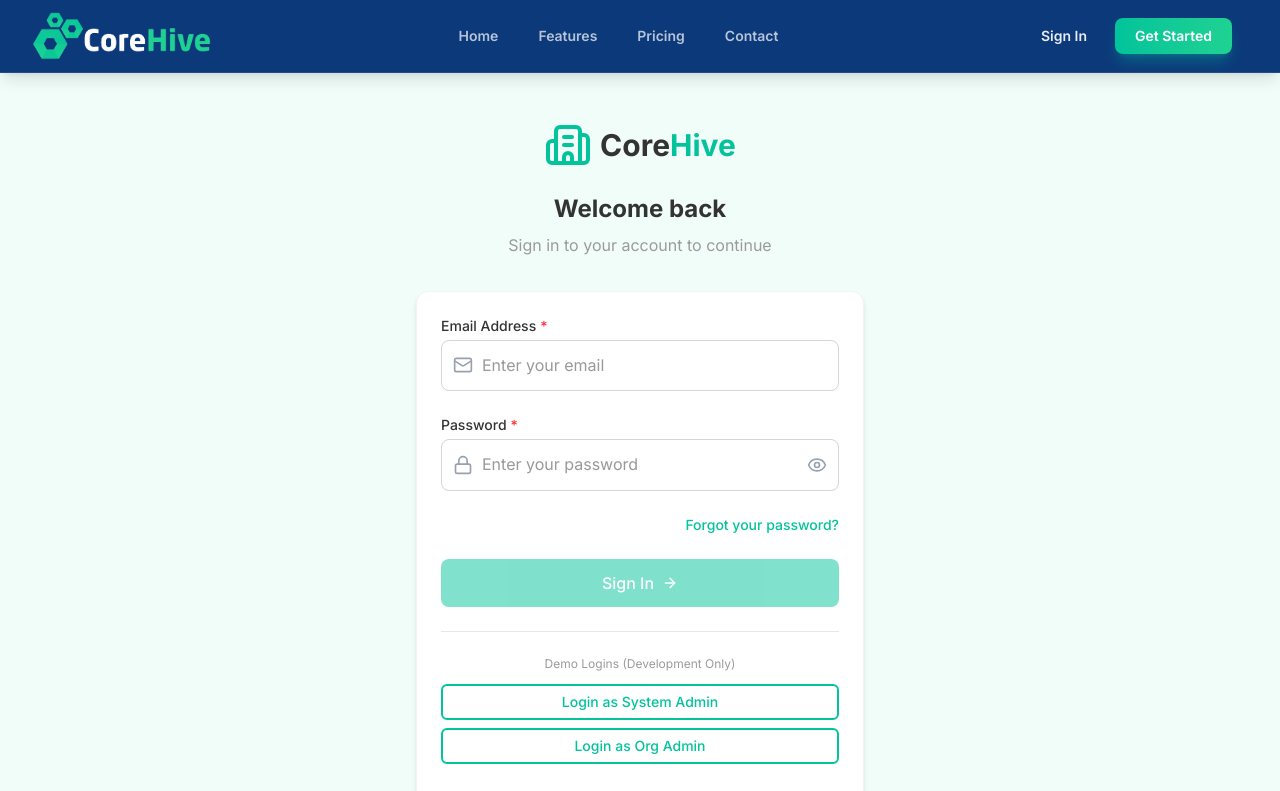
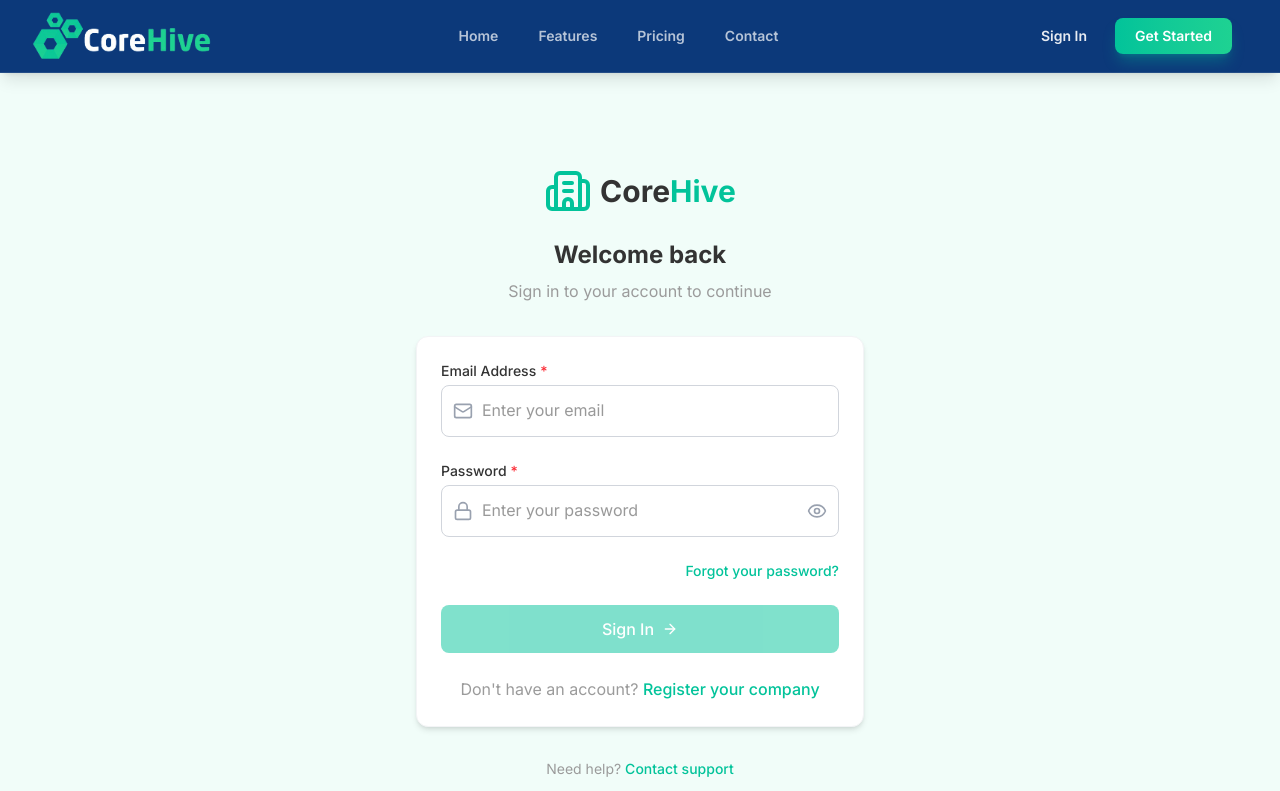
Before and after one commit to She-han/CoreHive-SaaS_HR_Platform, a React (Vite) app in the folder frontend/: page /login in a window 1280 px wide. Shown: the top 791 px of the page. Built offline with nearby package versions, Linux system fonts and the light colour scheme.

Commit message:
clear the demo login options

```diff
--- a/frontend/src/pages/auth/LoginPage.jsx
+++ b/frontend/src/pages/auth/LoginPage.jsx
@@ -279,34 +279,7 @@ const LoginPage = () => {
             </Button>
           </form>
 
-          {/* Demo login buttons (development only) */}
-          {import.meta.env.DEV && (
-            <div className="mt-6 pt-6 border-t border-gray-200">
-              <p className="text-xs text-center text-text-secondary mb-3">
-                Demo Logins (Development Only)
-              </p>
-              <div className="space-y-2">
-                <Button
-                  variant="outline"
-                  size="sm"
-                  onClick={() => handleDemoLogin('admin')}
-                  className="w-full"
-                  disabled={isLoading}
-                >
-                  Login as System Admin
-                </Button>
-                <Button
-                  variant="outline"
-                  size="sm"
-                  onClick={() => handleDemoLogin('org')}
-                  className="w-full"
-                  disabled={isLoading}
-                >
-                  Login as Org Admin
-                </Button>
-              </div>
-            </div>
-          )}
+
 
           {/* Sign up link */}
           <div className="mt-6 text-center">
```
